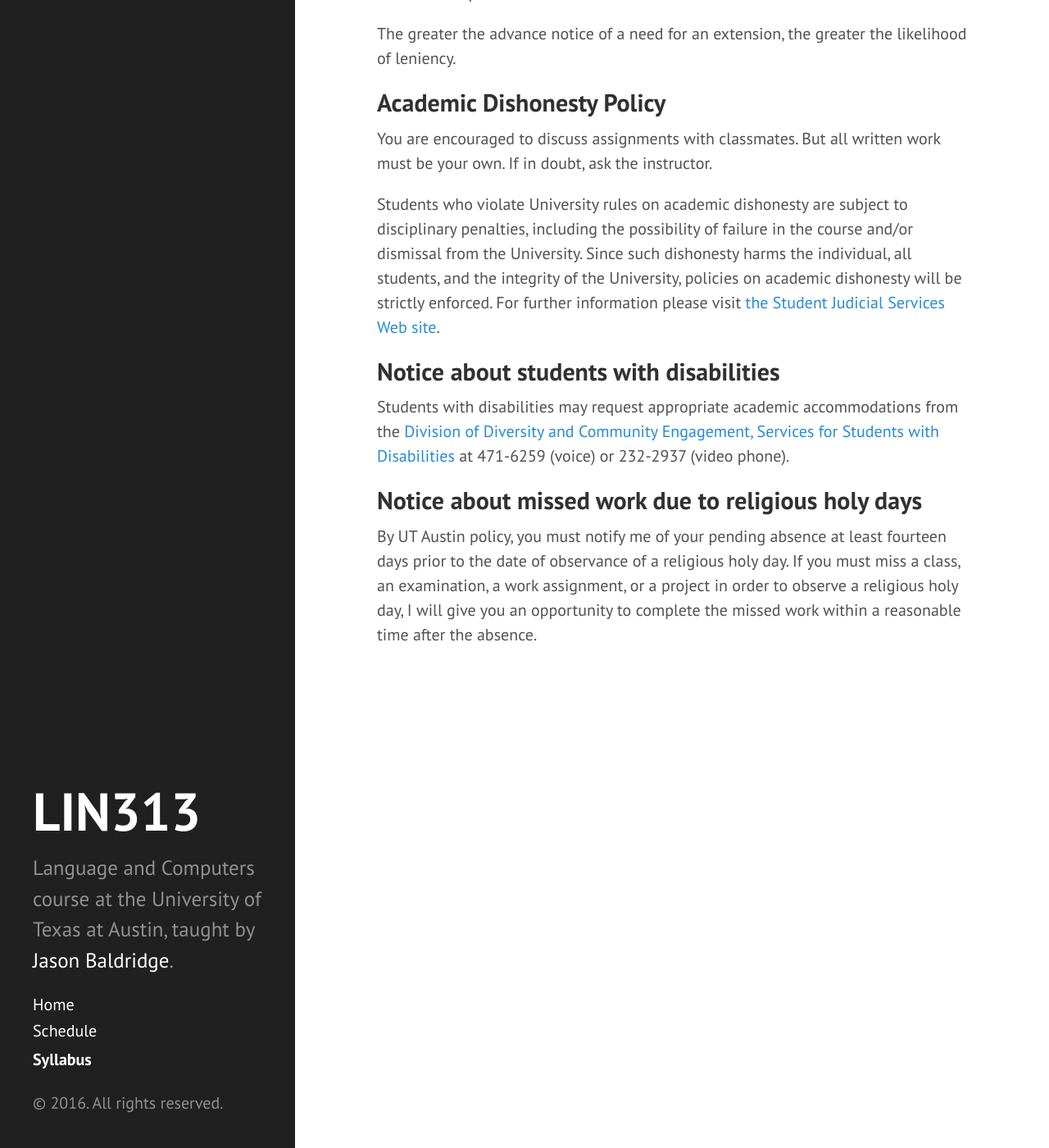
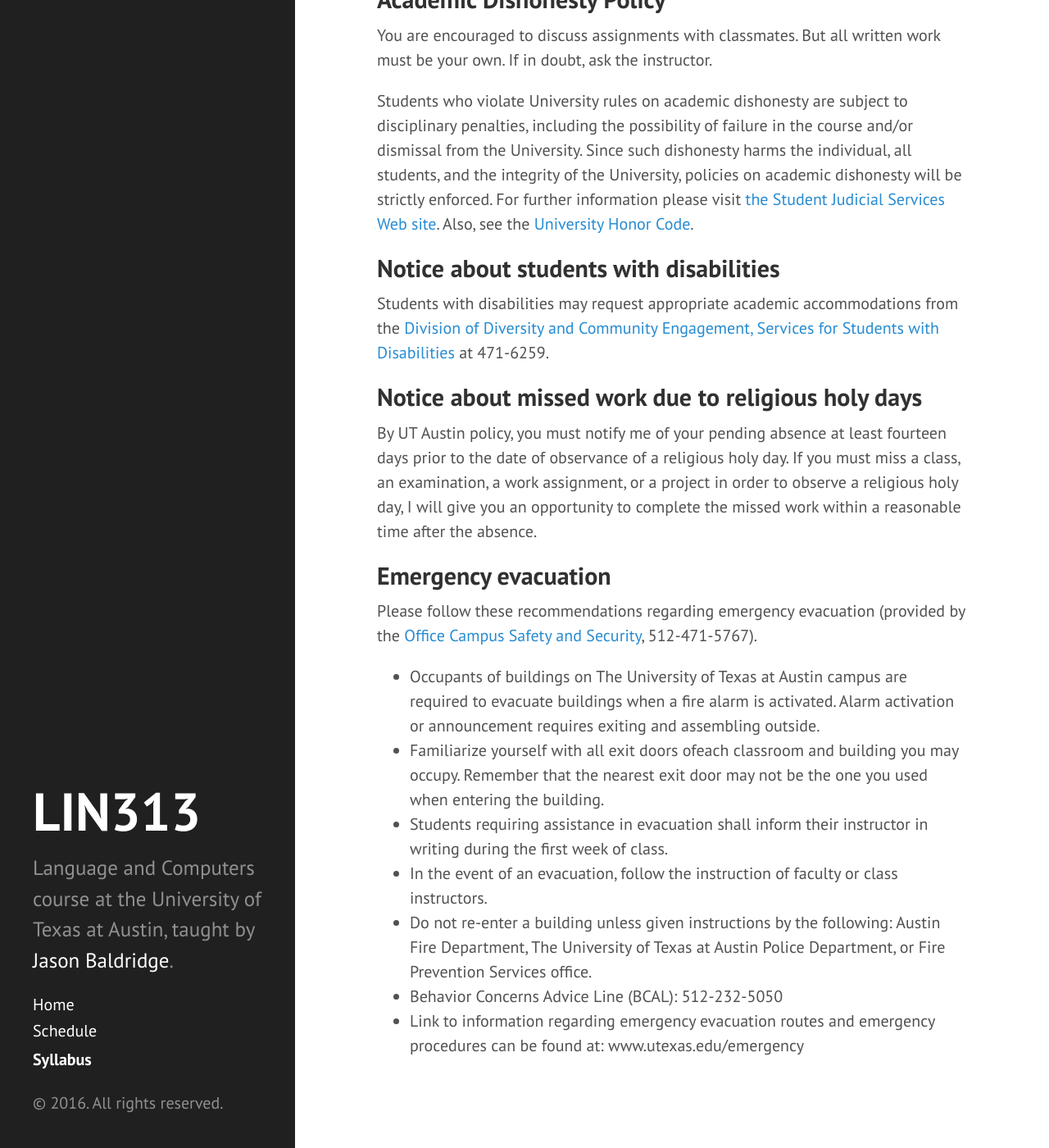
Before and after one commit to utcompling/language_and_computers_s16, a Jekyll site: the page built from syllabus.md, in a window 1280 px wide and 1400 px high, scrolled down 4899 px. Shown: the whole window at 82% size. Built offline with Jekyll 4.4.1, drawn with Linux system fonts in a browser that asks for light colours; some of the changed text lies outside the part shown.

Commit message:
Added new required elements to syllabus.

```diff
--- a/syllabus.md
+++ b/syllabus.md
@@ -36,6 +31,8 @@ This page serves as the syllabus for this course.
 The course book is:
 
 - *Dickinson, M., C. Brew, and D. Meurers*. [Language and Computers](http://www.wiley.com/WileyCDA/WileyTitle/productCd-EHEP002779.html).
+
+Additional readings are provided via hyperlinks on the [schedule]({{site.baseurl}}/schedule) page.
 
 ## Exams and Assignments
 
@@ -109,12 +106,31 @@ The greater the advance notice of a need for an extension, the greater the likel
 
 You are encouraged to discuss assignments with classmates. But all written work must be your own. If in doubt, ask the instructor.
 
-Students who violate University rules on academic dishonesty are subject to disciplinary penalties, including the possibility of failure in the course and/or dismissal from the University. Since such dishonesty harms the individual, all students, and the integrity of the University, policies on academic dishonesty will be strictly enforced. For further information please visit [the Student Judicial Services Web site](http://deanofstudents.utexas.edu/sjs).
+Students who violate University rules on academic dishonesty are subject to disciplinary penalties, including the possibility of failure in the course and/or dismissal from the University. Since such dishonesty harms the individual, all students, and the integrity of the University, policies on academic dishonesty will be strictly enforced. For further information please visit [the Student Judicial Services Web site](http://deanofstudents.utexas.edu/sjs). Also, see the [University Honor Code](http://catalog.utexas.edu/general-information/the-university).
 
 ## Notice about students with disabilities
 
-Students with disabilities may request appropriate academic accommodations from the [Division of Diversity and Community Engagement, Services for Students with Disabilities](http://www.utexas.edu/diversity/ddce/ssd) at 471-6259 (voice) or 232-2937 (video phone).
+Students with disabilities may request appropriate academic accommodations from the [Division of Diversity and Community Engagement, Services for Students with Disabilities](http://ddce.utexas.edu/disability/) at 471-6259.
 
 ## Notice about missed work due to religious holy days
 
 By UT Austin policy, you must notify me of your pending absence at least fourteen days prior to the date of observance of a religious holy day. If you must miss a class, an examination, a work assignment, or a project in order to observe a religious holy day, I will give you an opportunity to complete the missed work within a reasonable time after the absence.
+
+## Emergency evacuation
+
+Please follow these recommendations regarding emergency evacuation (provided by the [Office Campus Safety and Security](http://www.utexas.edu/safety), 512-471-5767).
+
+- Occupants of buildings on The University of Texas at Austin campus are
+required to evacuate buildings when a fire alarm is activated. Alarm
+activation or announcement requires exiting and assembling outside.
+- Familiarize yourself with all exit doors ofeach classroom and building you
+may occupy. Remember that the nearest exit door may not be the one you
+used when entering the building.
+- Students requiring assistance in evacuation shall inform their instructor in writing during the first week of class.
+- In the event of an evacuation, follow the instruction of faculty or class
+instructors.
+- Do not re-enter a building unless given instructions by the following: Austin Fire Department, The University of Texas at Austin Police Department, or
+Fire Prevention Services office.
+- Behavior Concerns Advice Line (BCAL): 512-232-5050
+- Link to information regarding emergency evacuation routes and emergency
+procedures can be found at: www.utexas.edu/emergency
```
Also changed, not shown: other parts of syllabus.md (+2 -7 lines).
